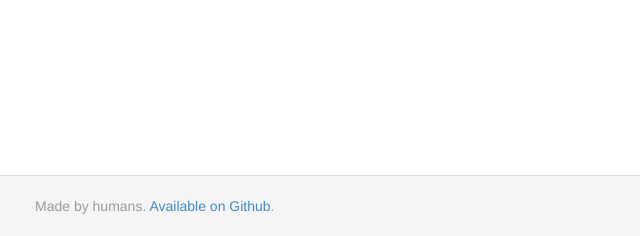
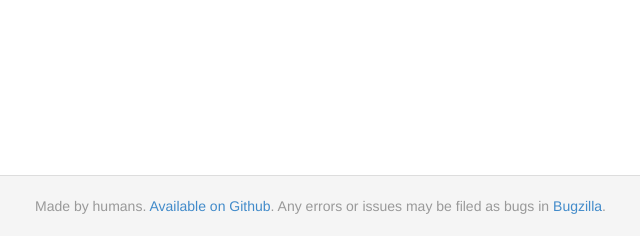
Before and after one commit to mozilla/captain, a Python web app: template captain/projects/templates/projects/projects.html in a window 1280 px wide. Shown: the part 564-800 px from the top of the page, without its empty margins (35-675 px from the left). Run offline with Jinja, Linux system fonts and the light colour scheme; the template is opened without the code that fills it, so the values that code supplies are empty.

Commit message:
Add link to Bugzilla for reporting issues when things break.

```diff
--- a/captain/base/templates/base/base.html
+++ b/captain/base/templates/base/base.html
@@ -48,6 +48,7 @@
       <div class="container">
         <p class="text-muted credit">
           Made by humans. <a href="https://github.com/mozilla/captain">Available on Github</a>.
+          Any errors or issues may be filed as bugs in <a href="http://mzl.la/1gbZhm1">Bugzilla</a>.
         </p>
       </div>
     </footer>
```
